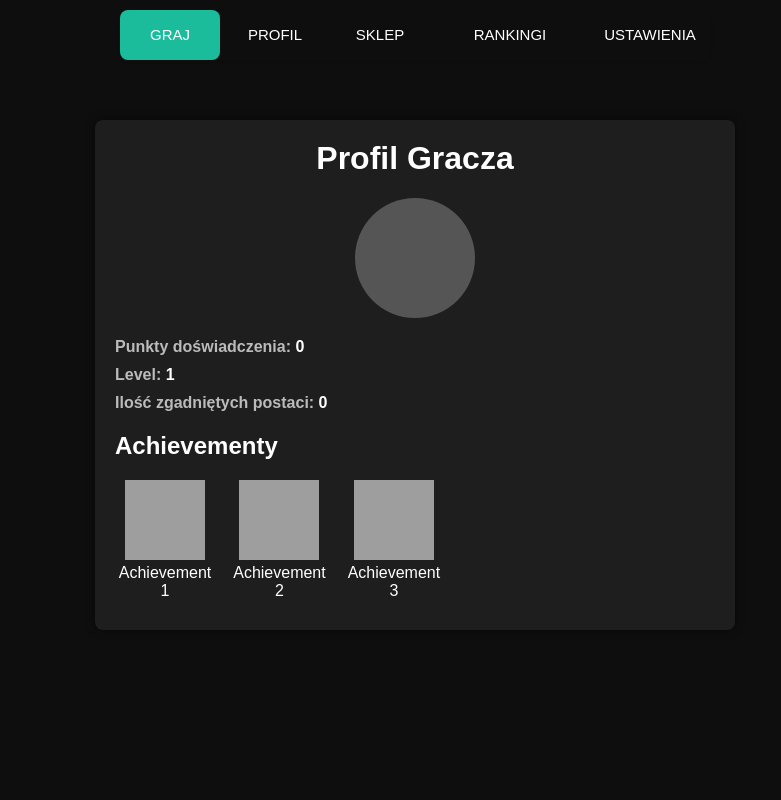
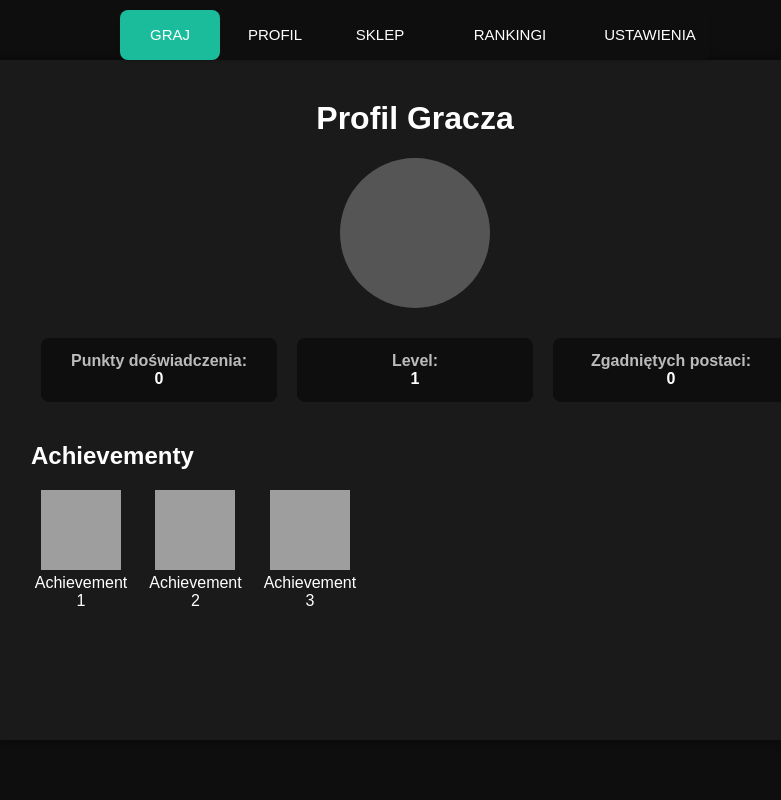
Before and after one commit to Mikison/php_guess_git, a PHP site: page /profile.php in a window 1280 px wide. Shown: the whole page, without its empty margins (225-1006 px from the left). Run offline with PHP 8.4, Linux system fonts and the light colour scheme; grey boxes are pictures that could not be loaded.

Commit message:
First look of profile.php

```diff
--- a/6PROFILE/profile.php
+++ b/6PROFILE/profile.php
@@ -1,7 +1,6 @@
 <?php
 include "../!NAVBAR/navbar.php";
 ?>
-
 
 <!DOCTYPE html>
 <html>
@@ -10,19 +9,23 @@
     <style>
         body {
             font-family: Arial, sans-serif;
-            background-color: #0e0e0e;
             color: #fff;
             margin: 0;
             padding: 0;
+            height: 100vh; /* Dodana wysokość strony */
+            display: flex; /* Dodane właściwości flexbox */
+            justify-content: center;
+            align-items: center;
         }
 
         .profile {
-            max-width: 600px;
-            margin: 120px auto;
-            padding: 20px;
-            background-color: #1e1e1e;
+            width: 60%;
+            height: 600px;
+            padding: 40px;
+            background-color: #1a1a1a;
             border-radius: 8px;
             box-shadow: 0 0 10px rgba(0, 0, 0, 0.5);
+            overflow: auto;
         }
 
         h1 {
@@ -31,28 +34,40 @@
         }
 
         .avatar {
-            width: 120px;
-            height: 120px;
+            width: 150px;
+            height: 150px;
             border-radius: 50%;
             margin: 0 auto 20px;
             background-color: #555;
         }
 
-        .stat {
-            margin-bottom: 10px;
+        .stats {
+            display: flex;
+            justify-content: space-between;
+            align-items: center;
+            margin-bottom: 15px;
         }
 
-        .stat strong {
+        .stats-item {
+            flex-basis: 33%;
+            text-align: center;
+            padding: 14px;
+            border-radius: 8px;
+            margin: 10px;
+            background-color: #0e0e0e;
+        }
+
+        .stats-item strong {
             color: #bbb;
         }
 
-        .stat span {
+        .stats-item span {
             color: #fff;
             font-weight: bold;
         }
 
         .achievements {
-            margin-top: 20px;
+            margin-top: 30px;
         }
 
         .achievement {
@@ -75,23 +90,28 @@
 
     <div class="avatar"></div>
 
-    <div class="stat">
-        <strong>Punkty doświadczenia:</strong> <span id="experience">0</span>
-    </div>
+    <div class="stats">
+        <div class="stats-item">
+            <strong>Punkty doświadczenia:</strong><br>
+            <span id="experience">0</span>
+        </div>
 
-    <div class="stat">
-        <strong>Level:</strong> <span id="level">1</span>
-    </div>
+        <div class="stats-item">
+            <strong>Level:</strong><br>
+            <span id="level">1</span>
+        </div>
 
-    <div class="stat">
-        <strong>Ilość zgadniętych postaci:</strong> <span id="characters">0</span>
+        <div class="stats-item">
+            <strong>Zgadniętych postaci:</strong><br>
+            <span id="characters">0</span>
+        </div>
     </div>
 
     <div class="achievements">
         <h2>Achievementy</h2>
 
         <div class="achievement">
-            <img src="achievement1.jpg" alt="Achievement 1">
+            <img src="down.png" alt="Achievement 1">
             <div>Achievement 1</div>
         </div>
 
```
